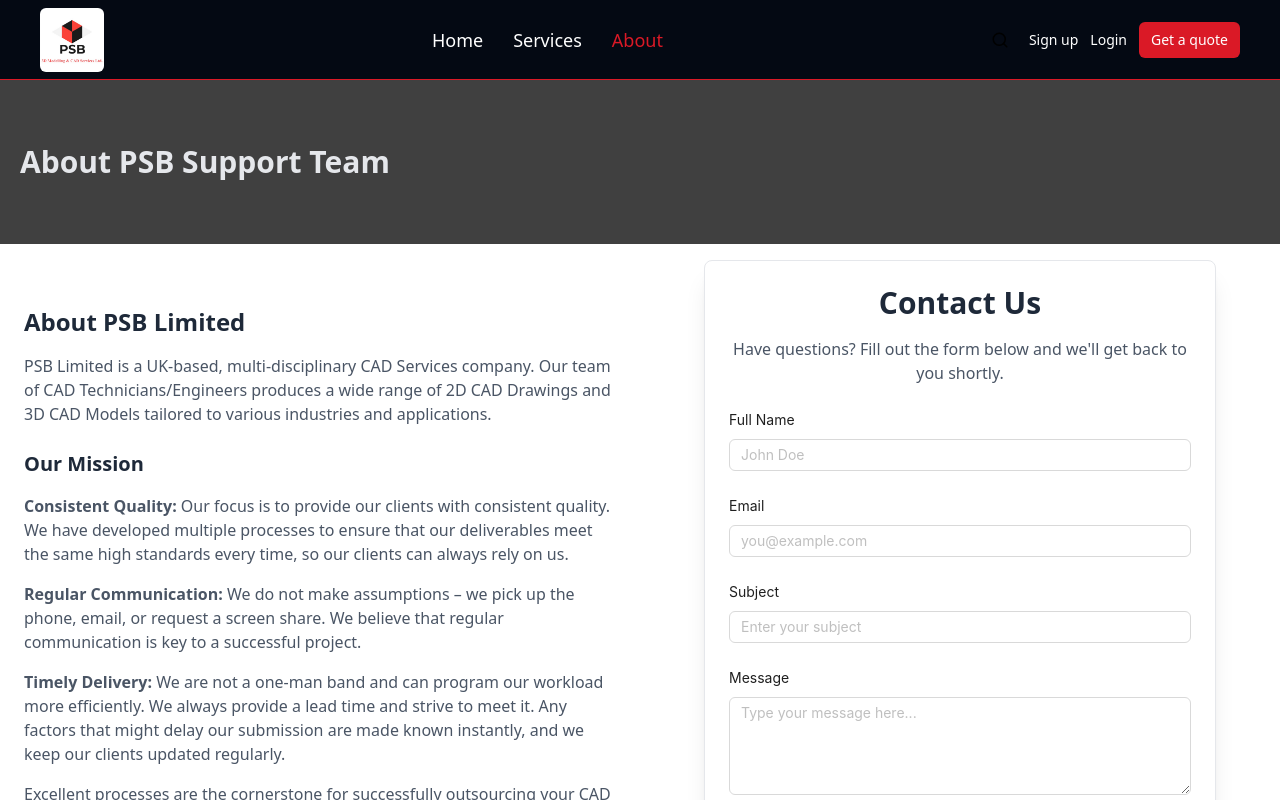
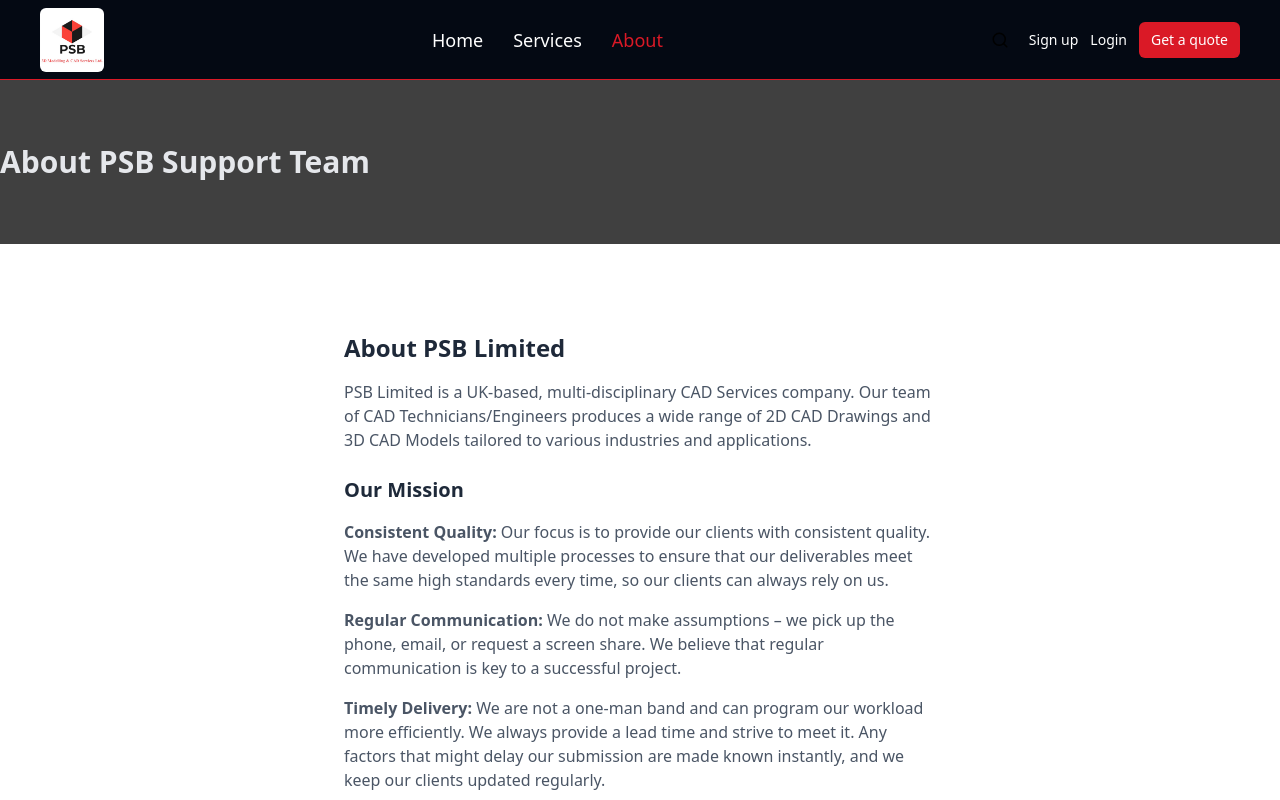
Before and after one commit to gmhridu/CAD, a React (Vite) app: page /about in a window 1280 px wide. Shown: the top 800 px of the page. Built offline with nearby package versions, Linux system fonts and the light colour scheme.

Commit message:
some changes made in about page

```diff
--- a/src/components/About.tsx
+++ b/src/components/About.tsx
@@ -1,4 +1,3 @@
-import Contact from "@/pages/Contact";
 import { motion } from "framer-motion";
 import "aos/dist/aos.css";
 import HeaderComponent from "@/components/HeaderComponent.tsx";
@@ -6,16 +5,15 @@
 const About = () => {
   return (
     <>
-      <HeaderComponent text={'About PSB Support Team'}/>
+      <HeaderComponent text={"About PSB Support Team"} />
 
-        {/* Content Section */}
+      {/* Content Section */}
       <motion.div
         initial={{ opacity: 0 }}
         animate={{ opacity: 1 }}
         transition={{ duration: 1 }}
-        className="flex items-center flex-col md:flex-row container mx-auto"
+        className="flex items-center flex-col justify-center container mx-auto my-16"
       >
-        {/* Left Section - Services Description */}
         <motion.div
           initial={{ opacity: 0, x: -50 }}
           whileInView={{ opacity: 1, x: 0 }}
@@ -57,17 +55,6 @@
             your CAD requirements.
           </p>
         </motion.div>
-
-        {/* Right Section - Contact Form */}
-        <motion.div
-          initial={{ opacity: 0, x: 50 }}
-          whileInView={{ opacity: 1, x: 0 }}
-          transition={{ duration: 1 }}
-          viewport={{ once: false }}
-          className="w-full md:w-1/2 p-6"
-        >
-          <Contact />
-        </motion.div>
       </motion.div>
     </>
   );
--- a/src/components/HeaderComponent.tsx
+++ b/src/components/HeaderComponent.tsx
@@ -10,7 +10,7 @@
             viewport={{ once: true }}
             className="bg-black/75 text-left py-16"
         >
-            <h1 className="text-3xl font-bold pl-5 text-gray-200">{text}</h1>
+            <h1 className="container mx-auto text-3xl font-bold text-gray-200">{text}</h1>
         </motion.div>
     )
 }
--- a/src/components/Navbar.tsx
+++ b/src/components/Navbar.tsx
@@ -7,14 +7,14 @@
 
 const Navbar = () => {
   return (
-    <header className="w-full bg-[#040913] py-2 sm:px-10 px-5 flex justify-between items-center shrink-0 relative after:content-[''] after:absolute after:bottom-0 after:left-0 after:w-full after:h-[1px] after:bg-[#da1926] z-10">
-      <nav className="flex w-full items-center">
+    <header className="w-full bg-[#040913] py-2 sm:px-10 px-5  shrink-0 relative after:content-[''] after:absolute after:bottom-0 after:left-0 after:w-full after:h-[1px] after:bg-[#da1926] z-10">
+      <nav className="flex w-full justify-between items-center">
         <div className="size-16">
           <Link to={"/"} className="cursor-pointer">
             <img src={logoImg} alt="PSB" className="w-full h-full rounded-md" />
           </Link>
         </div>
-        <div className="flex flex-1 justify-center max-sm:hidden items-center gap-1.5">
+        <div className="flex  justify-center max-sm:hidden items-center gap-1.5">
           {navList.map((nav, i) => (
             <NavLink
               to={nav.path}
@@ -30,7 +30,7 @@
             </NavLink>
           ))}
         </div>
-        <div className="flex items-center gap-5 max-sm:justify-end max-sm:flex-1">
+        <div className="flex items-center gap-5 max-sm:justify-end ">
           <Search size={18} className="cursor-pointer" />
 
           <div className="flex items-center justify-center gap-3">
```
